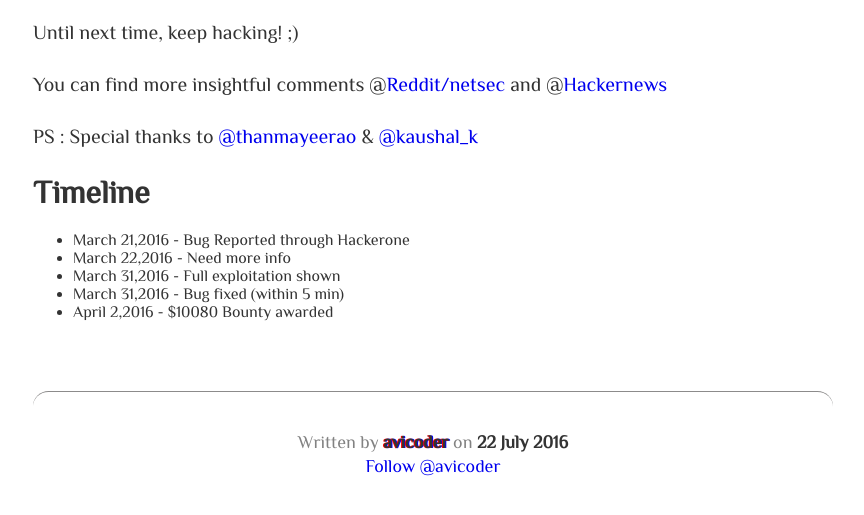
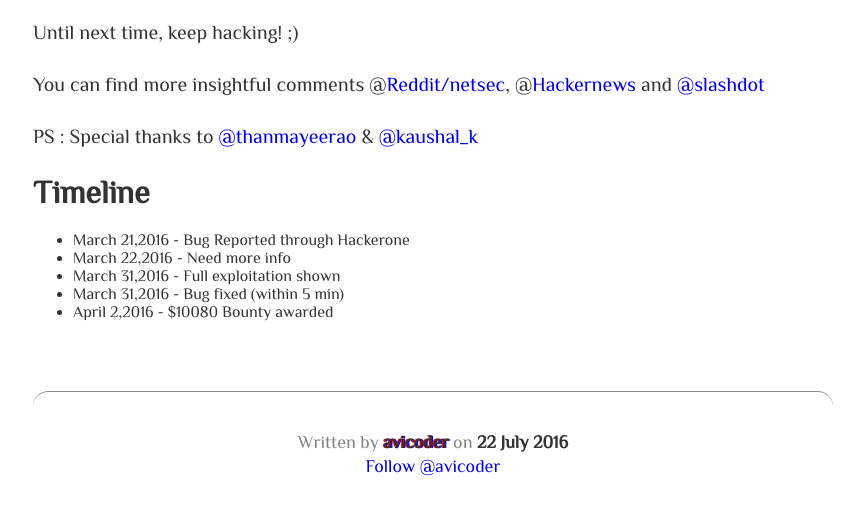
Before and after one commit to avicoder/avicoder.github.io, a Jekyll site: the page built from _posts/2016-21-07-Twitter-Vine-Source-code-dump.md, in a window 1280 px wide and 900 px high, scrolled down 3984 px, cut to the strip 322-837 px from the top of the window. Shown: the whole strip, without its empty margins (207-1071 px from the left). Built offline with Jekyll 4.4.1, drawn with Linux system fonts in a browser that asks for light colours; some web fonts are replaced; comment, search, counter and statistics services are not loaded.

Commit message:
adding slashdot

```diff
--- a/_posts/2016-21-07-Twitter-Vine-Source-code-dump.md
+++ b/_posts/2016-21-07-Twitter-Vine-Source-code-dump.md
@@ -63,7 +63,7 @@ I was able to see the entire source code of vine, its API keys and third party k
 
 Until next time, keep hacking! ;)
 
-You can find more insightful comments  @[Reddit/netsec](https://www.reddit.com/r/netsec/comments/4u3m8s/twitters_vine_source_code_disclosure_bug/) and @[Hackernews](https://news.ycombinator.com/item?id=12147831)
+You can find more insightful comments  @[Reddit/netsec](https://www.reddit.com/r/netsec/comments/4u3m8s/twitters_vine_source_code_disclosure_bug/), @[Hackernews](https://news.ycombinator.com/item?id=12147831) and [@slashdot](https://news.slashdot.org/story/16/07/25/2249239/vines-source-code-was-accidentally-made-public-for-five-minutes)
 
 PS : Special thanks to [@thanmayeerao](https://twitter.com/thanmayeerao) & [@kaushal_k](https://twitter.com/kaushal_k)
 
```
